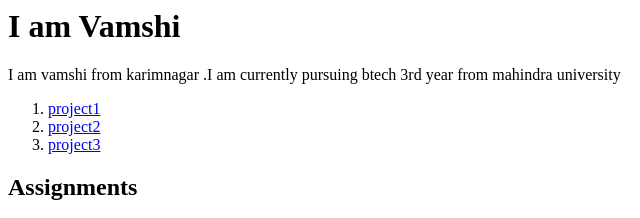
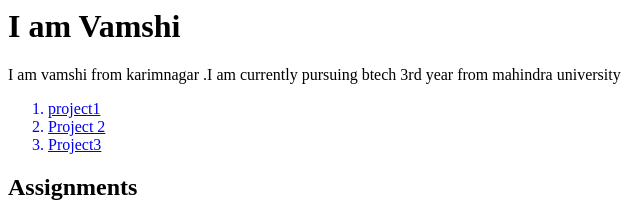
Before and after one commit to GoneVamshi/GoneVamshi.github.io, a plain HTML site: page index.html in a window 1280 px wide. Shown: the top 218 px of the page, 0-640 px from the left. Drawn offline with Linux system fonts and the light colour scheme.

Commit message:
fixed the hyper link tag

```diff
--- a/index.html
+++ b/index.html
@@ -5,15 +5,15 @@
 </p>
 
 <ol>
-  <li><a href="#">project1</a></li>
-  <li><a href="#">project2</a></li>
-  <li><a href="#">project3</a></li>
+  <a href="#"><li>project1</li></a>
+  <a href="#"><li>Project 2</li></a>
+  <a href="#"><li>Project3</li></a>
 </ol>
 
 <h2>Assignments</h2>
 
 <ol>
   <a href="a1" target="_blank_"><li>Assignment</li></a>
-  <li><a href="#">Assignment 2</a></li>
-  <li><a href="#">Assignment 3</a></li>
+  <a href="#"><li>Assignment 2</li></a>
+  <a href="#"><li>Assignment 3</li></a>
 </ol>
```
